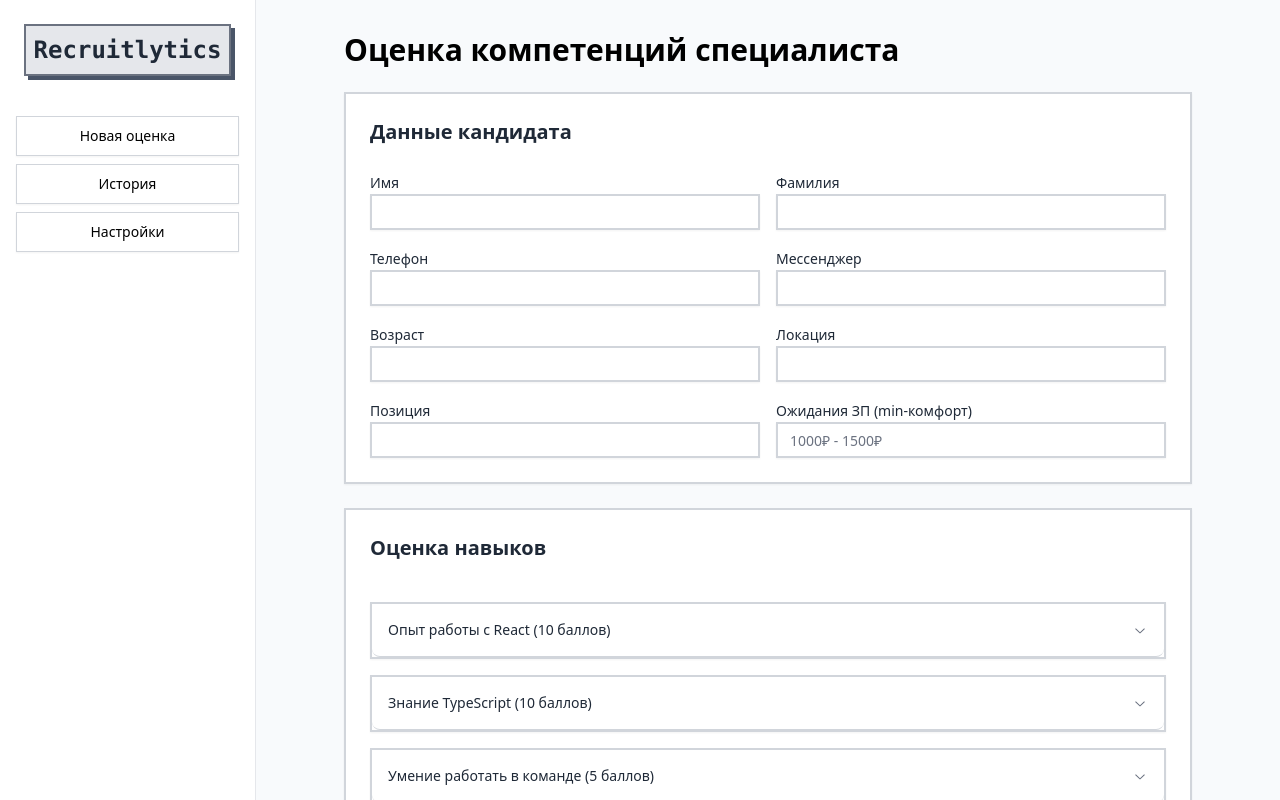
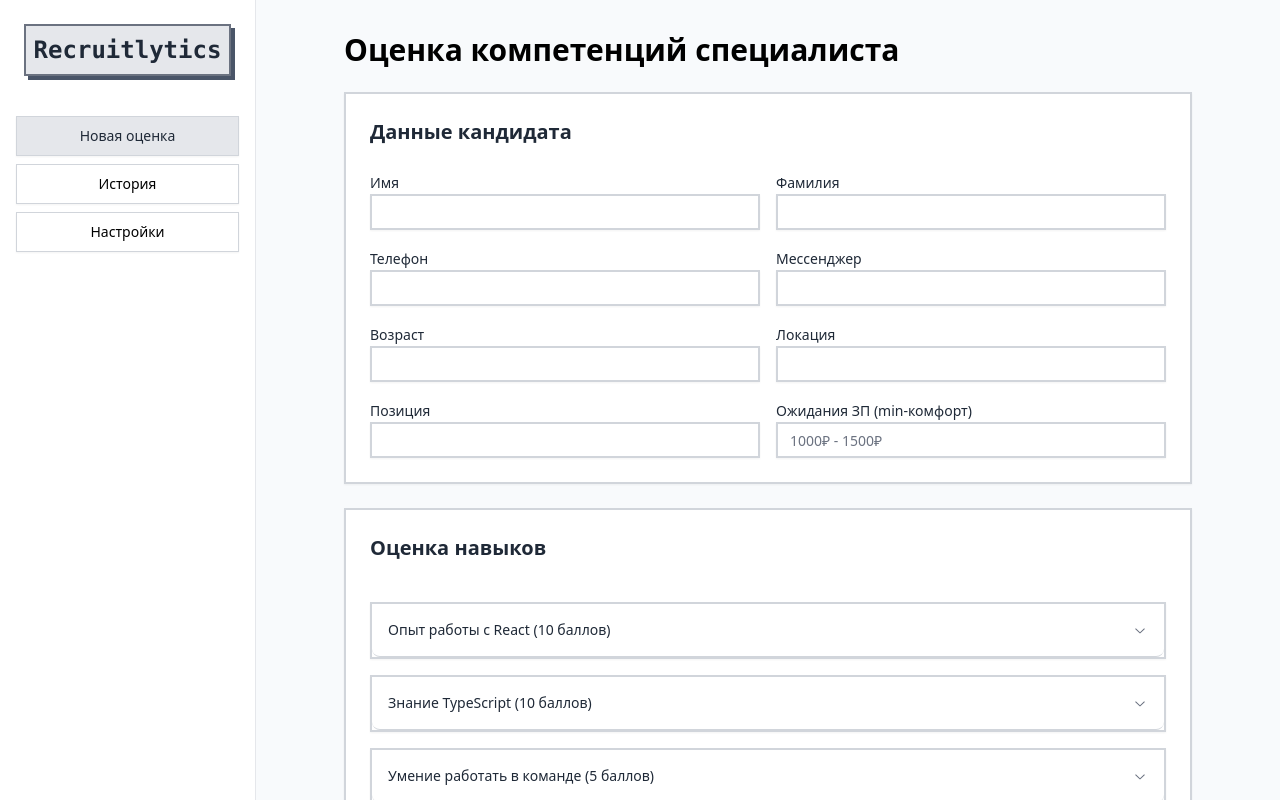
Before and after one commit to haaum666/Recruitlytics, a React (Vite) app: page / in a window 1280 px wide. Shown: the top 800 px of the page. Built offline with nearby package versions, Linux system fonts and the light colour scheme.

Commit message:
Update App.jsx

```diff
--- a/src/App.jsx
+++ b/src/App.jsx
@@ -1,4 +1,4 @@
-import React, { useState } from 'react';
+import React, { useState, useRef } from 'react';
 import Layout from './components/common/Layout';
 import AssessmentPage from './pages/AssessmentPage';
 import HistoryPage from './pages/HistoryPage';
@@ -7,11 +7,23 @@ import SettingsPage from './pages/SettingsPage';
 function App() {
   const [currentPage, setCurrentPage] = useState('assessment');
   const [assessmentToEdit, setAssessmentToEdit] = useState(null);
+  const [isAnimating, setIsAnimating] = useState(false);
+  const saveButtonRef = useRef(null);
+  const historyButtonRef = useRef(null);
 
   const handlePageChange = (page) => {
-    setCurrentPage(page);
-    if (page !== 'assessment') {
-      setAssessmentToEdit(null);
+    if (page === 'history' && currentPage === 'assessment' && saveButtonRef.current && historyButtonRef.current) {
+      setIsAnimating(true);
+      setTimeout(() => {
+        setCurrentPage(page);
+        setAssessmentToEdit(null);
+        setIsAnimating(false);
+      }, 1000);
+    } else {
+      setCurrentPage(page);
+      if (page !== 'assessment') {
+        setAssessmentToEdit(null);
+      }
     }
   };
 
@@ -23,20 +35,64 @@ function App() {
   const renderPage = () => {
     switch (currentPage) {
       case 'assessment':
-        return <AssessmentPage assessmentToEdit={assessmentToEdit} setAssessmentToEdit={setAssessmentToEdit} onPageChange={handlePageChange} />;
+        return <AssessmentPage
+          assessmentToEdit={assessmentToEdit}
+          setAssessmentToEdit={setAssessmentToEdit}
+          onPageChange={handlePageChange}
+          saveButtonRef={saveButtonRef}
+        />;
       case 'history':
         return <HistoryPage onEdit={handleEditAssessment} />;
       case 'settings':
         return <SettingsPage />;
       default:
-        return <AssessmentPage assessmentToEdit={assessmentToEdit} setAssessmentToEdit={setAssessmentToEdit} onPageChange={handlePageChange} />;
+        return <AssessmentPage
+          assessmentToEdit={assessmentToEdit}
+          setAssessmentToEdit={setAssessmentToEdit}
+          onPageChange={handlePageChange}
+          saveButtonRef={saveButtonRef}
+        />;
     }
   };
 
+  const getAnimationStyles = () => {
+    if (!saveButtonRef.current || !historyButtonRef.current) {
+      return {};
+    }
+
+    const saveButtonRect = saveButtonRef.current.getBoundingClientRect();
+    const historyButtonRect = historyButtonRef.current.getBoundingClientRect();
+
+    const startX = saveButtonRect.left + saveButtonRect.width / 2;
+    const startY = saveButtonRect.top + saveButtonRect.height / 2;
+    const endX = historyButtonRect.left + historyButtonRect.width / 2;
+    const endY = historyButtonRect.top + historyButtonRect.height / 2;
+
+    const deltaX = endX - startX;
+    const deltaY = endY - startY;
+
+    return {
+      transform: `translate(${deltaX}px, ${deltaY}px) scale(0.2)`,
+      transition: 'transform 1s ease-in-out',
+    };
+  };
+
   return (
-    <Layout onPageChange={handlePageChange}>
-      {renderPage()}
-    </Layout>
+    <div className="relative min-h-screen">
+      {isAnimating && (
+        <div
+          className="absolute z-[100] w-6 h-6 rounded-full bg-gray-300 shadow-lg"
+          style={{
+            ...getAnimationStyles(),
+            top: saveButtonRef.current?.getBoundingClientRect().top + saveButtonRef.current?.getBoundingClientRect().height / 2 - 12,
+            left: saveButtonRef.current?.getBoundingClientRect().left + saveButtonRef.current?.getBoundingClientRect().width / 2 - 12,
+          }}
+        />
+      )}
+      <Layout onPageChange={handlePageChange} currentPage={currentPage} historyButtonRef={historyButtonRef}>
+        {renderPage()}
+      </Layout>
+    </div>
   );
 }
 
```
